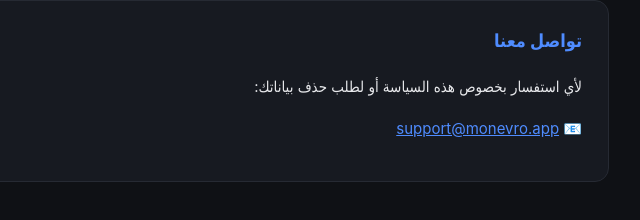
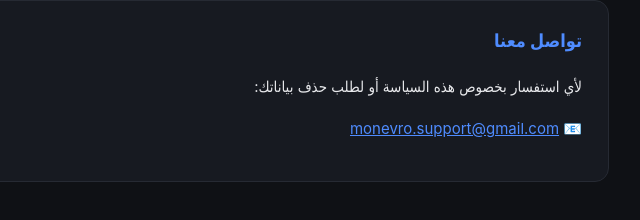
Before and after one commit to mohamdy9520-eng/monevro-privacy, a plain HTML site: page index.html in a window 1280 px wide. Shown: the part 2571-2791 px from the top of the page, 421-1061 px from the left. Drawn offline with Linux system fonts and the light colour scheme.

Commit message:
Update index.html

```diff
--- a/index.html
+++ b/index.html
@@ -191,7 +191,7 @@
     <section class="card">
       <h2>تواصل معنا</h2>
       <p>لأي استفسار بخصوص هذه السياسة أو لطلب حذف بياناتك:</p>
-      <p>📧 <a href="mailto:support@monevro.app">support@monevro.app</a></p>
+      <p>📧 <a href="mailto:monevro.support@gmail.com">monevro.support@gmail.com</a></p>
     </section>
 
   </div>
@@ -283,7 +283,7 @@
     <section class="card">
       <h2>Contact Us</h2>
       <p>For any questions about this policy or to request data deletion:</p>
-      <p>📧 <a href="mailto:support@monevro.app">support@monevro.app</a></p>
+    <p>📧 <a href="mailto:monevro.support@gmail.com">monevro.support@gmail.com</a></p>
     </section>
 
   </div>
```
